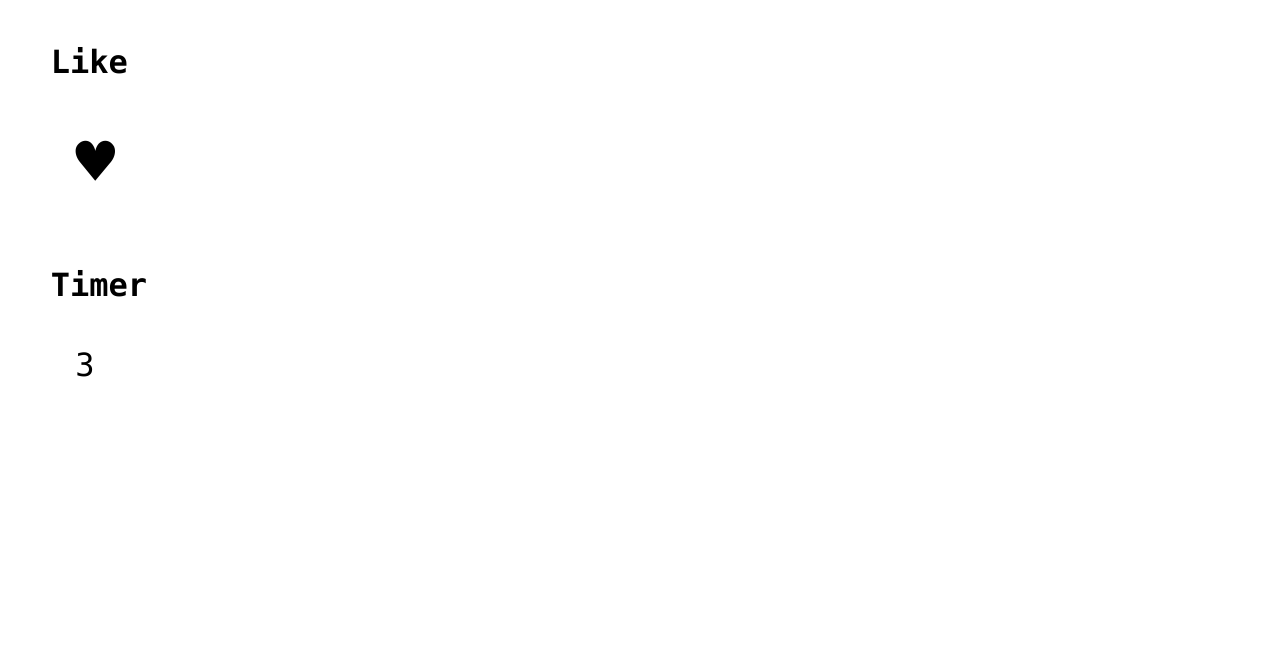
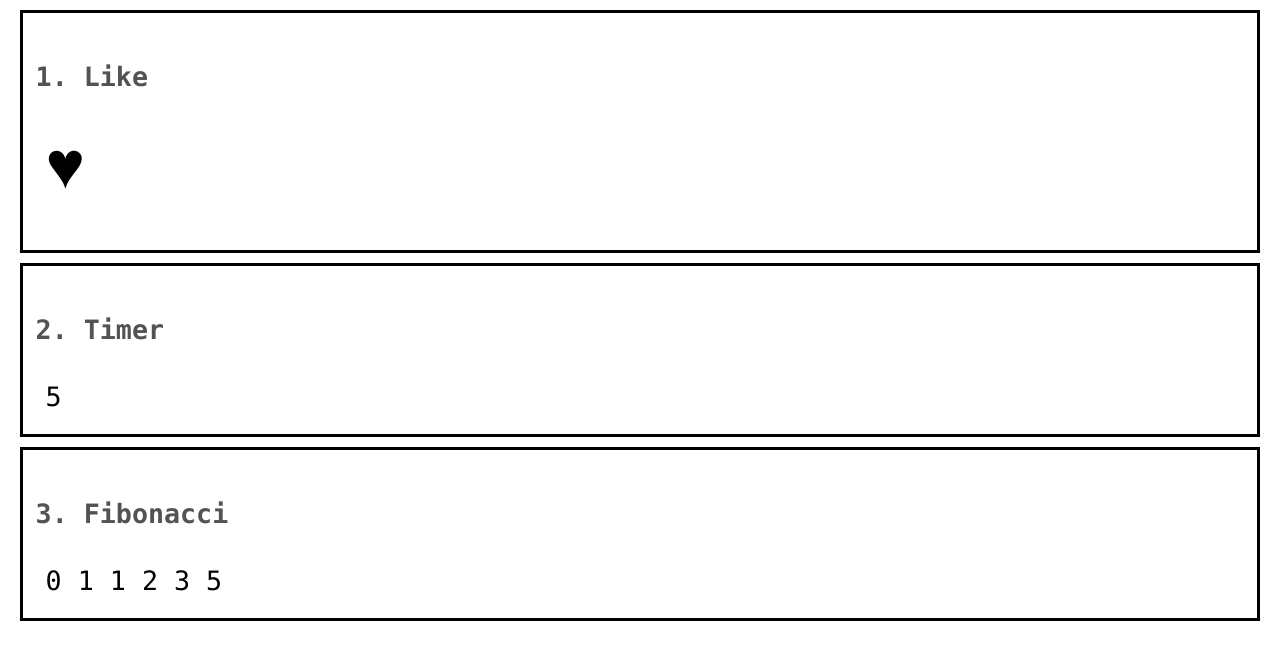
Before and after one commit to Xumeparu/exam, a React (Create React App) app: page / in a window 1280 px wide. Shown: the top 660 px of the page. Built offline with nearby package versions, Linux system fonts and the light colour scheme.

Commit message:
Added Fibonacci component. Fixed styles

```diff
--- a/src/App.css
+++ b/src/App.css
@@ -1,13 +1,24 @@
 div {
   font-family: 'Consolas', serif;
-  font-size: 24pt;
-  margin-left: 2%;
+  font-size: 20pt;
+
+  margin: 10px;
+}
+
+.block {
+  border-style: solid;
+  padding: 1%;
+}
+
+h4 {
+  color: #535353;
 }
 
 .heart {
   height: 100px;
   width: 100px;
 
+  font-family: 'Contra', serif;
   font-size: 50pt;
 }
 
--- a/src/App.js
+++ b/src/App.js
@@ -1,12 +1,14 @@
+import './App.css';
 import Like from './components/Like/Like';
 import Timer from './components/Timer/Timer';
-import './App.css';
+import Fibonacci from './components/Fibonacci/Fibonacci';
 
 export default function App() {
   return (
       <>
         <Like />
         <Timer />
+        <Fibonacci />
       </>
 );
 }
--- /dev/null
+++ b/src/components/Fibonacci/Fibonacci.js
@@ -0,0 +1,26 @@
+import React, { useState, useEffect } from 'react';
+
+export default function Fibonacci() {
+    const [numbers, setNumbers] = useState([0]);
+
+    useEffect(() => {
+        const timer = setInterval(() => {
+            setNumbers(() => {
+                if (numbers.length === 1) {
+                    return [...numbers, 1]
+                }
+                return [...numbers, numbers[numbers.length - 1] + numbers[numbers.length - 2]];
+            })
+        }, 1000);
+        return () => {
+            clearInterval(timer);
+        };
+    }, [numbers]);
+
+    return (
+      <div className='block'>
+          <h4>3. Fibonacci</h4>
+          <div>{numbers.join(" ")}</div>
+      </div>
+    );
+}
--- a/src/components/Like/Like.js
+++ b/src/components/Like/Like.js
@@ -18,8 +18,8 @@ export default function Like() {
     }
 
     return(
-        <div>
-            <h4>Like</h4>
+        <div className='block'>
+            <h4>1. Like</h4>
             <div className={'heart ' + colour} onClick={changeColour}>{state}</div>
         </div>
     );
--- a/src/components/Timer/Timer.js
+++ b/src/components/Timer/Timer.js
@@ -6,10 +6,10 @@ export default function Timer() {
 
     useEffect(() => {
         let remainingTime = seconds;
-        let timerId = 0;
+        let timer = 0;
 
         if (seconds) {
-            timerId = setInterval(() => {
+            timer = setInterval(() => {
                 if (remainingTime > 0) {
                     remainingTime--;
                     setSeconds(remainingTime);
@@ -17,13 +17,13 @@ export default function Timer() {
             }, 1000);
         }
         return () => {
-            clearInterval(timerId);
+            clearInterval(timer);
         };
     }, []);
 
     return (
-        <div>
-            <h4>Timer</h4>
+        <div className='block'>
+            <h4>2. Timer</h4>
             <div>{seconds}</div>
         </div>
     );
```
Also changed, not shown: 1 other file (tests, documents, lock files or other folders).
